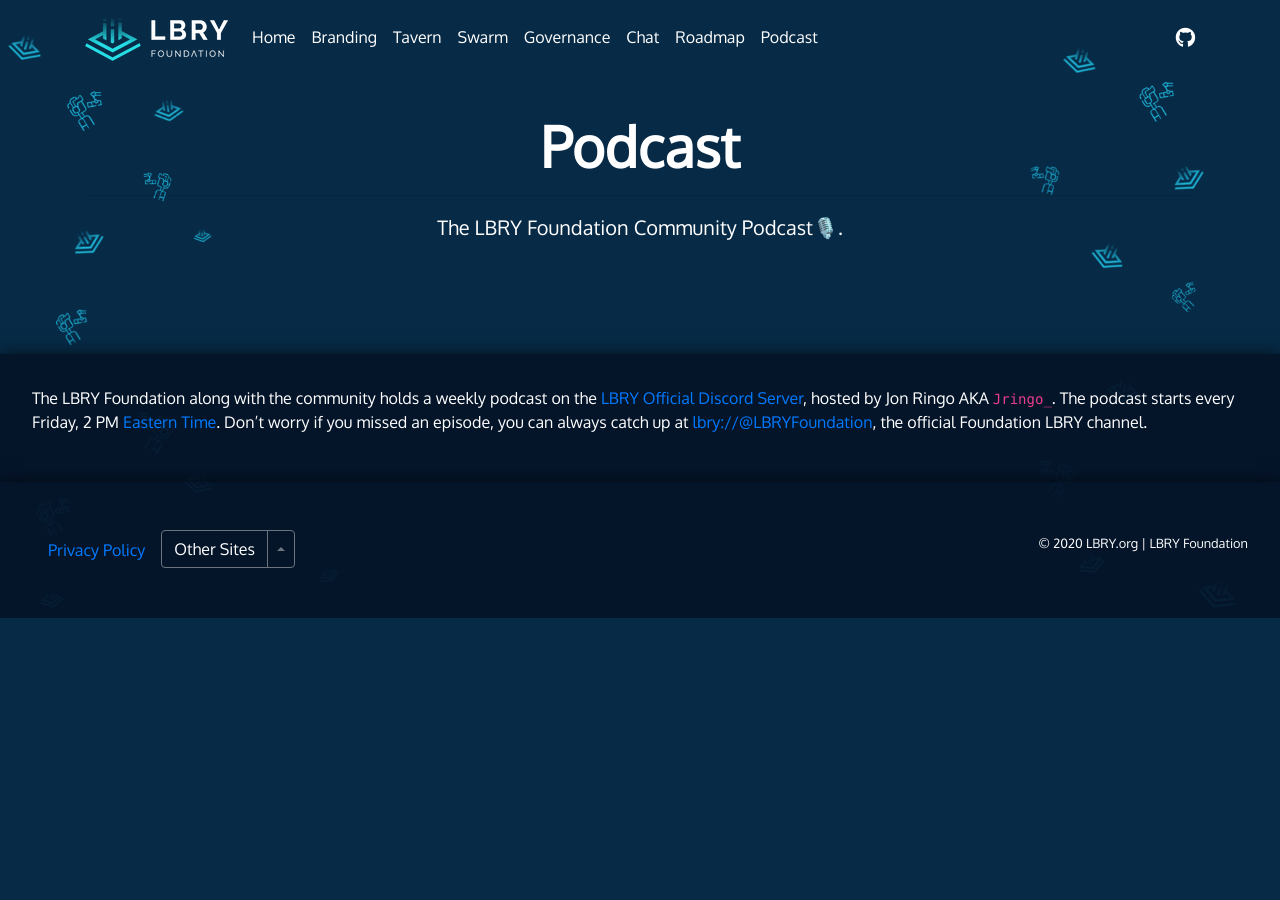
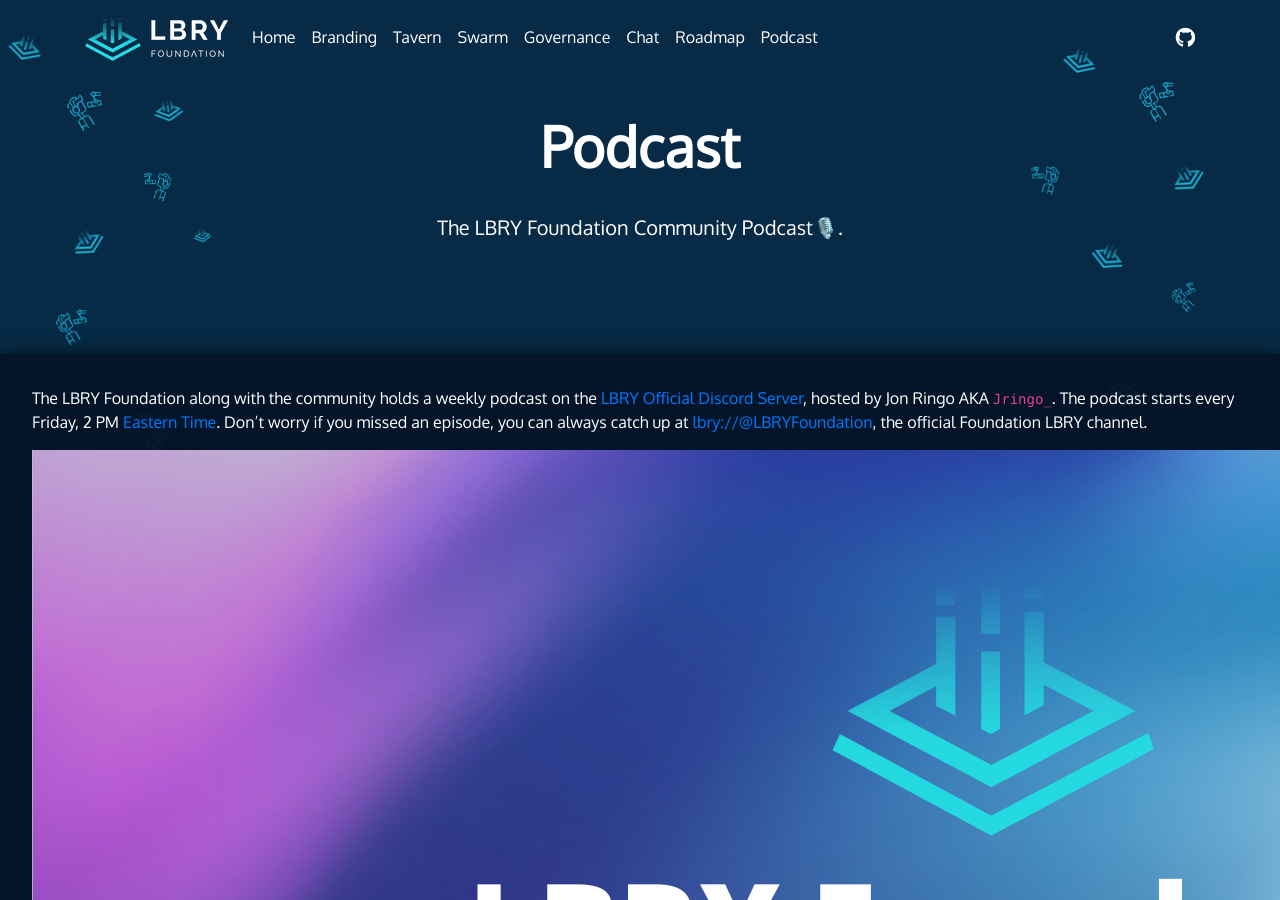
Before and after one commit to LBRYFoundation/lbryorg, a Jekyll site: the page built from pages/podcast.md, in a window 1280 px wide and 900 px high. Built offline with Jekyll 4.4.1, drawn with Linux system fonts in a browser that asks for light colours.

Commit message:
feat: link to podcast image

```diff
--- a/pages/podcast.md
+++ b/pages/podcast.md
@@ -8,3 +8,5 @@
 
 The LBRY Foundation along with the community holds a weekly podcast on the [LBRY Official Discord Server](https://lbry.com/chat), hosted by Jon Ringo AKA `Jringo_`.
 The podcast starts every Friday, 2 PM [Eastern Time](https://time.is/ET). Don't worry if you missed an episode, you can always catch up at [lbry://@LBRYFoundation](https://open.lbry.com/@LBRYFoundation:0), the official Foundation LBRY channel.
+
+![podcast-img](../img/podcast-img.png)
```
